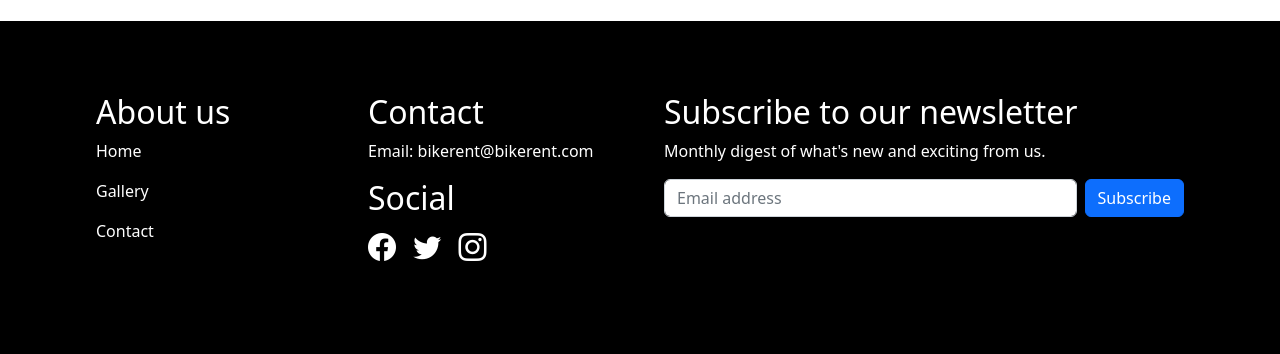
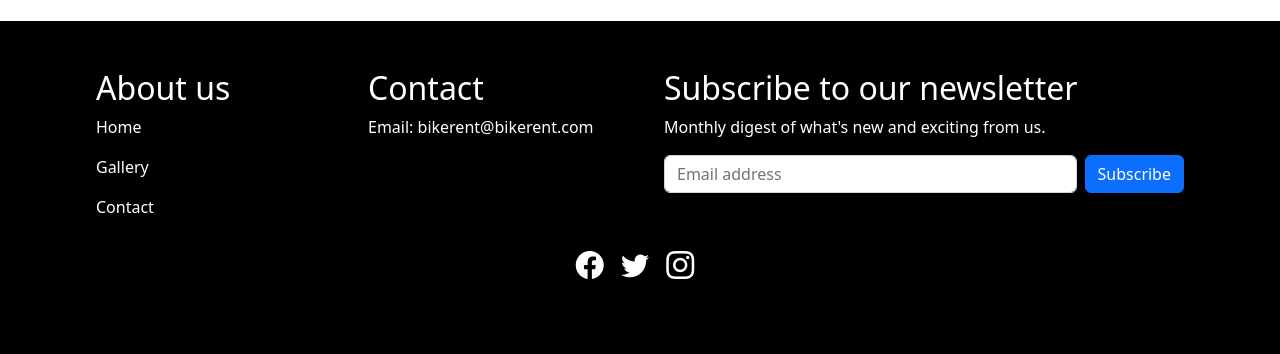
Before and after one commit to grid013/bikerental_milestone_3, a plain HTML site: page gallery.html in a window 1280 px wide. Shown: the part 1324-1678 px from the top of the page. Drawn offline with nearby package versions, Linux system fonts and the light colour scheme.

Commit message:
Social links in footer

```diff
--- a/gallery.html
+++ b/gallery.html
@@ -66,30 +66,31 @@
         </div>
         <!-- Gallery -->
     </div>
-    <div class="container-fluid text-white bg-black">
-        <div class="row mx-md-4 p-5">
-            <div class="col-md p-4">
+    <div class="container-fluid text-white bg-black p-5">
+        <div class="row mx-md-4">
+            <div class="col-md px-4">
                 <div class="row">
                     <div class="col-md">
                         <h2>About us</h2>
-                        <a class="footerlink" href="index.html"><p>Home</p></a>
-                        <a class="footerlink" href="gallery.html"><p>Gallery</p></a>
-                        <a class="footerlink" href="about.html"><p>Contact</p></a>
+                        <a class="footerlink" href="index.html">
+                            <p>Home</p>
+                        </a>
+                        <a class="footerlink" href="gallery.html">
+                            <p>Gallery</p>
+                        </a>
+                        <a class="footerlink" href="about.html">
+                            <p>Contact</p>
+                        </a>
                     </div>
                     <div class="col-md">
                         <h2>Contact</h2>
                         <p>Email: bikerent@bikerent.com</p>
-                        <h2>Social</h2>
-                        <p class="social">
-                            <a href="https://www.facebook.com/" target="_blank"><i class="bi bi-facebook"></i></a>
-                            <a href="https://twitter.com/" target="_blank"><i class="bi bi-twitter"></i></a>
-                            <a href="https://instagram.com/" target="_blank"><i class="bi bi-instagram"></i></a>
-                        </p>
+
                     </div>
                 </div>
 
             </div>
-            <div class="col-md p-4">
+            <div class="col-md px-4">
                 <h2>Subscribe to our newsletter</h2>
                 <p>Monthly digest of what's new and exciting from us.</p>
                 <div class="d-flex flex-column flex-sm-row w-100 gap-2">
@@ -99,6 +100,13 @@
                 </div>
             </div>
         </div>
+        <div class="row text-center p-2">
+            <p class="social">
+                <a href="https://www.facebook.com/" target="_blank"><i class="bi bi-facebook"></i></a>
+                <a href="https://twitter.com/" target="_blank"><i class="bi bi-twitter"></i></a>
+                <a href="https://instagram.com/" target="_blank"><i class="bi bi-instagram"></i></a>
+            </p>
+        </div>
     </div>
 
     <script src="https://cdn.jsdelivr.net/npm/bootstrap@5.2.3/dist/js/bootstrap.bundle.min.js"
```
Also changed, not shown: about.html (+12 -10 lines), index.html (+12 -10 lines).
